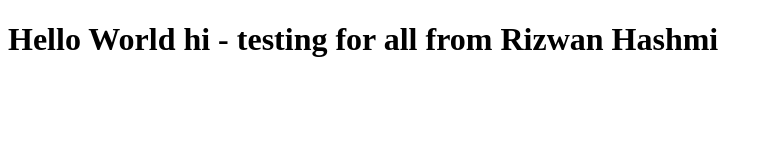
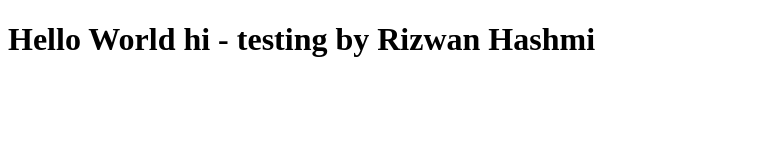
Before and after one commit to rihash/bootcamp-assignment1, a plain HTML site: page index.html in a window 1280 px wide. Shown: the whole page, without its empty margins (0-773 px from the left). Drawn offline with Linux system fonts and the light colour scheme.

Commit message:
Edited display message

```diff
--- a/index.html
+++ b/index.html
@@ -6,6 +6,6 @@
     <title>Document</title>
 </head>
 <body>
-    <h1>Hello World hi - testing for all from Rizwan Hashmi</h1>
+    <h1>Hello World hi - testing by Rizwan Hashmi</h1>
 </body>
 </html>
```
